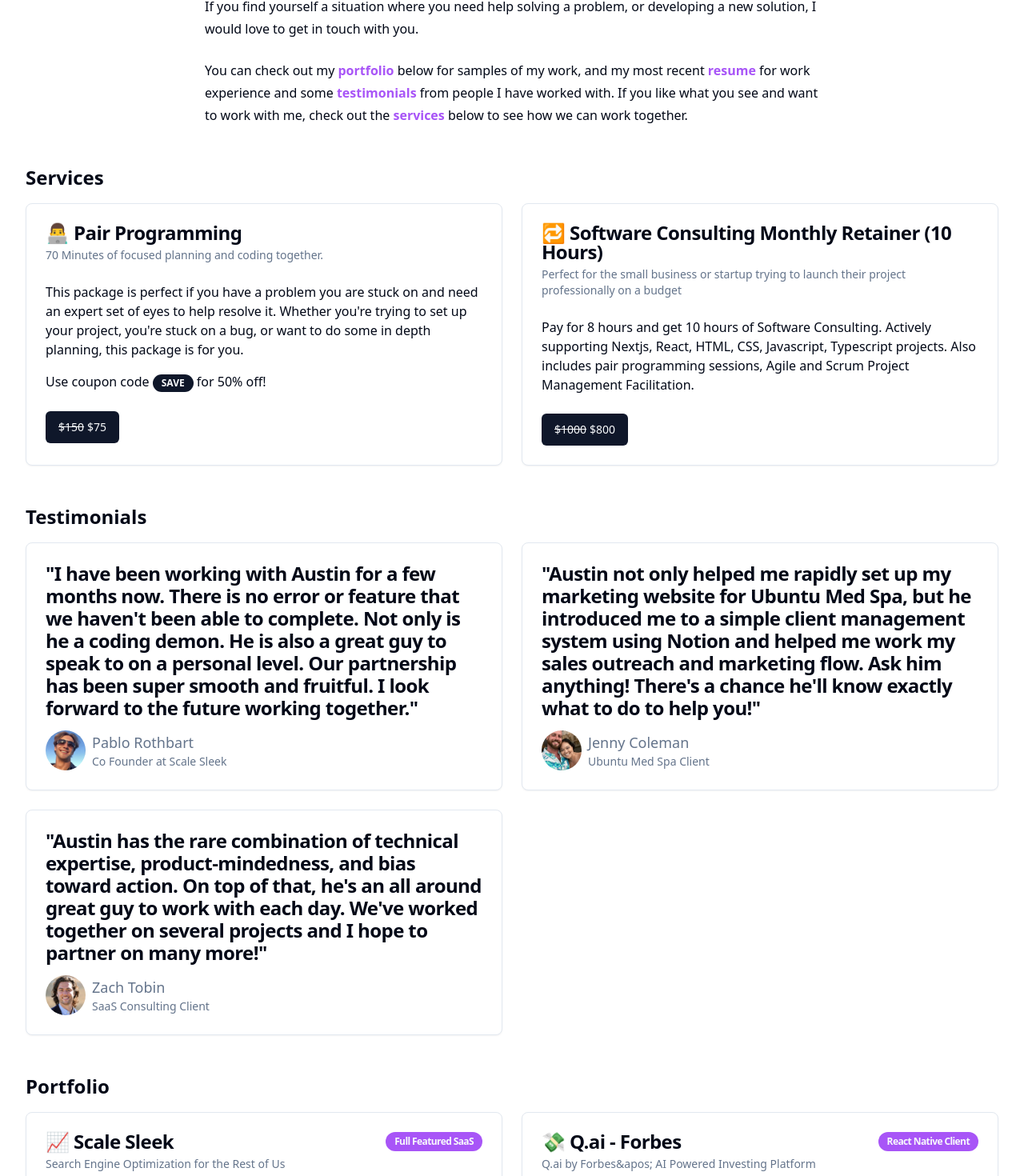
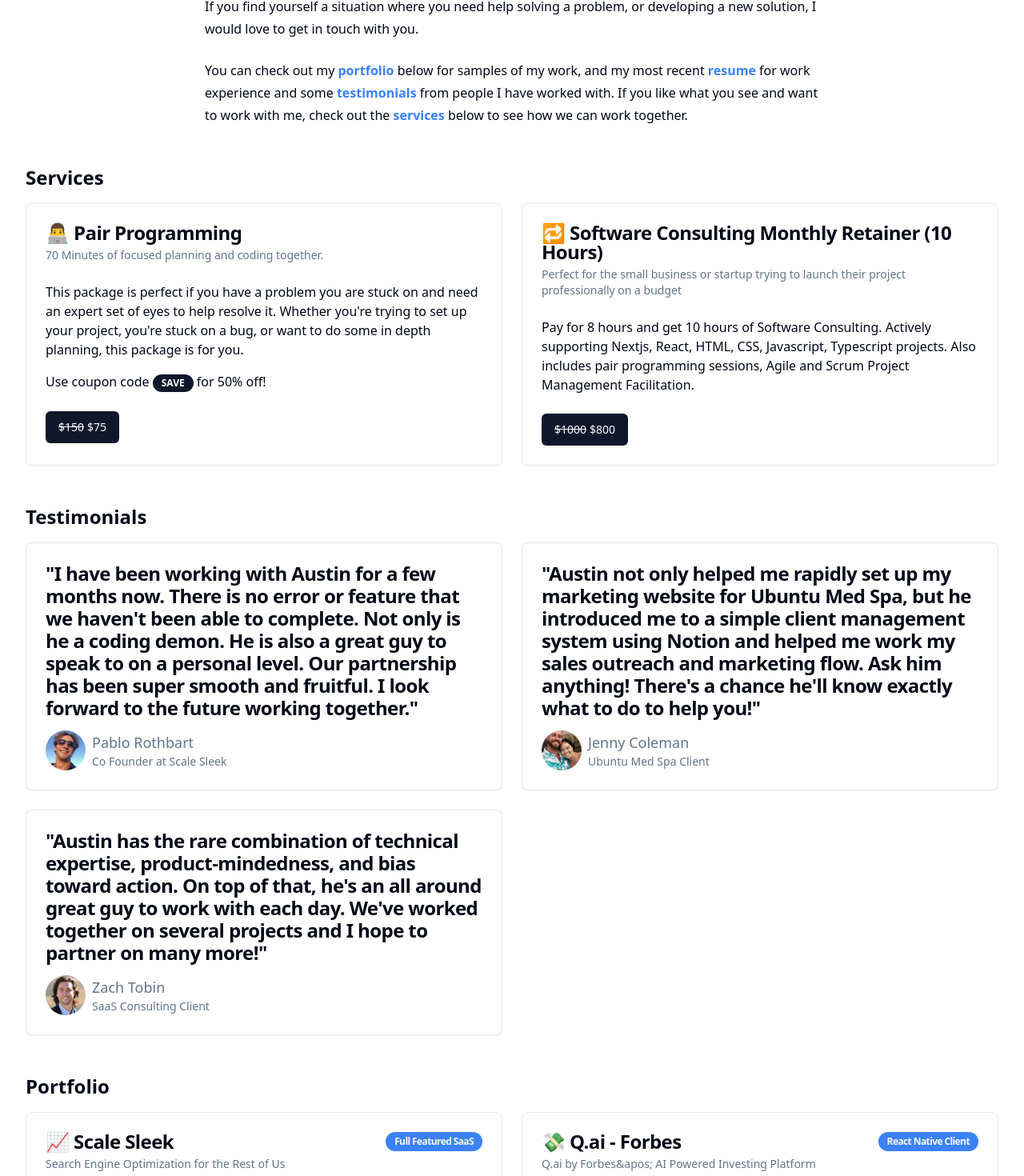
Before and after one commit to buildleansaas/adubs.me, a Next.js app: page / in a window 1280 px wide. Shown: the part 654-2124 px from the top of the page at 80% size. Built offline with nearby package versions, Linux system fonts and the light colour scheme.

Commit message:
blue mode

```diff
--- a/src/components/dark-mode-toggle.tsx
+++ b/src/components/dark-mode-toggle.tsx
@@ -19,8 +19,8 @@ export function ModeToggle() {
     <DropdownMenu>
       <DropdownMenuTrigger asChild className="outline-none">
         <Button variant="ghost" size="icon" className="hover:bg-transparent outline-none">
-          <Sun className="h-[1.2rem] w-[1.2rem] rotate-0 scale-100 transition-all dark:-rotate-90 dark:scale-0 hover:text-purple-500" />
-          <Moon className="absolute h-[1.2rem] w-[1.2rem] rotate-90 scale-0 transition-all dark:rotate-0 dark:scale-100 hover:text-purple-500" />
+          <Sun className="h-[1.2rem] w-[1.2rem] rotate-0 scale-100 transition-all dark:-rotate-90 dark:scale-0 hover:text-blue-500" />
+          <Moon className="absolute h-[1.2rem] w-[1.2rem] rotate-90 scale-0 transition-all dark:rotate-0 dark:scale-100 hover:text-blue-500" />
           <span className="sr-only">Toggle theme</span>
         </Button>
       </DropdownMenuTrigger>
--- a/src/views/about.tsx
+++ b/src/views/about.tsx
@@ -24,23 +24,23 @@ export default function About() {
         </p>
         <p className="leading-7">
           You can check out my{" "}
-          <Link className="font-bold text-purple-500 hover:text-purple-900" href="#portfolio">
+          <Link className="font-bold text-blue-500 hover:text-blue-900" href="#portfolio">
             portfolio
           </Link>{" "}
           below for samples of my work, and my most recent{" "}
           <Link
-            className="font-bold text-purple-500 hover:text-purple-900"
+            className="font-bold text-blue-500 hover:text-blue-900"
             href="https://docs.google.com/document/d/1-hVL9NgwoR_s-SmsexrG8pp5N7HVEbJYWChiSM41svQ/edit?usp=sharing"
             target="_blank"
           >
             resume
           </Link>{" "}
           for work experience and some{" "}
-          <Link className="font-bold text-purple-500 hover:text-purple-900" href="#testimonials">
+          <Link className="font-bold text-blue-500 hover:text-blue-900" href="#testimonials">
             testimonials
           </Link>{" "}
           from people I have worked with. If you like what you see and want to work with me, check out the{" "}
-          <Link className="font-bold text-purple-500 hover:text-purple-900" href="#services">
+          <Link className="font-bold text-blue-500 hover:text-blue-900" href="#services">
             services
           </Link>{" "}
           below to see how we can work together.
--- a/src/views/header.tsx
+++ b/src/views/header.tsx
@@ -32,14 +32,14 @@ export default function Header() {
     <div className="flex justify-between items-center gap-4 max-w-3xl mx-auto md:my-6">
       <div className="flex justify-start items-center gap-4 flex-wrap">
         {HEADER_LINKS.map(({ link, text }) => (
-          <Link key={link} href={link} className="font-light hover:text-purple-500 hover:font-bold">
+          <Link key={link} href={link} className="font-light hover:text-blue-500 hover:font-bold">
             {text}
           </Link>
         ))}
       </div>
       <div className="flex gap-4 justify-start items-center">
         {ICON_LINKS.map(({ name, icon, url }) => (
-          <Link key={name} className="hover:text-purple-500" href={url}>
+          <Link key={name} className="hover:text-blue-500" href={url}>
             {icon}
           </Link>
         ))}
--- a/src/views/portfolio.tsx
+++ b/src/views/portfolio.tsx
@@ -149,7 +149,7 @@ export default function Portfolio() {
           <Card key={name}>
             <CardHeader>
               <CardTitle className="flex justify-between">
-                {name} <Badge className="ml-auto bg-purple-500">{type}</Badge>
+                {name} <Badge className="ml-auto bg-blue-500">{type}</Badge>
               </CardTitle>
               <CardDescription>{description}</CardDescription>
             </CardHeader>
@@ -160,7 +160,7 @@ export default function Portfolio() {
             </CardContent>
             <CardFooter>
               <Button asChild>
-                <Link href={link} className="hover:bg-purple-500">
+                <Link href={link} className="hover:bg-blue-500">
                   Check it Out!
                 </Link>
               </Button>
--- a/src/views/profile.tsx
+++ b/src/views/profile.tsx
@@ -36,7 +36,7 @@ export default function Profile() {
               </Badge>
             ))}
           </div>
-          <Button className="py-1 px-4 mt-2 hover:bg-purple-500" asChild>
+          <Button className="py-1 px-4 mt-2 hover:bg-blue-500" asChild>
             <Link href="#services">Work with Me</Link>
           </Button>
         </div>
--- a/src/views/services.tsx
+++ b/src/views/services.tsx
@@ -55,7 +55,7 @@ export default function Services() {
             <CardContent>{content}</CardContent>
             <CardFooter>
               <Button asChild>
-                <Link href={link} className="hover:bg-purple-500">
+                <Link href={link} className="hover:bg-blue-500">
                   {discounted ? (
                     <>
                       <span className="line-through mr-1">${price}</span>
```
